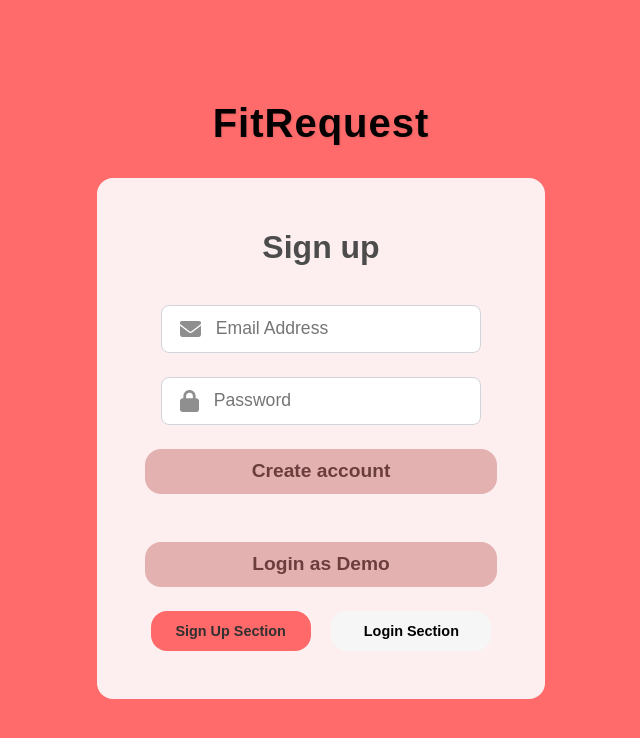
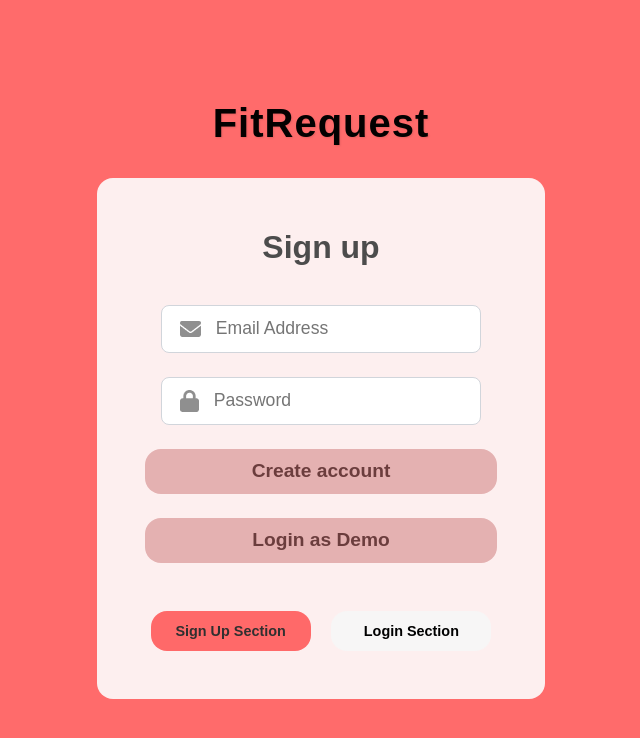
Before and after one commit to aimei60/fitness-application, a React (Vite) app in the folder frontend/frontend-fitness/: page /login in a window 1280 px wide. Shown: the top 738 px of the page, without its empty margins (319-959 px from the left). Built offline with nearby package versions, Linux system fonts and the light colour scheme; no server answers.

Commit message:
adjusted the demo login to be above the turnstile

```diff
--- a/frontend/frontend-fitness/src/pages/login-signup.jsx
+++ b/frontend/frontend-fitness/src/pages/login-signup.jsx
@@ -194,8 +194,8 @@ function Login() {
           {/*forgotPasswordSection*/}
           {errorSection}
           <button type="submit" className="submit2" disabled={loading}>{buttonText}</button>
+          <button type="button" className="demo-login" onClick={handleDemoLogin}>Login as Demo</button>
            {isSignup && <div className="turnstile" id="turnstile-widget"></div>}
-           <button type="button" className="demo-login" onClick={handleDemoLogin}>Login as Demo</button>
           <div className="submit-container">
             <button type="button" className={signUpButtonClass}onClick={() => {setToggle("Sign up");}}>Sign Up Section</button>
             <button type="button" className={loginButtonClass}onClick={() => {setToggle("Login");}}>Login Section</button>
```
